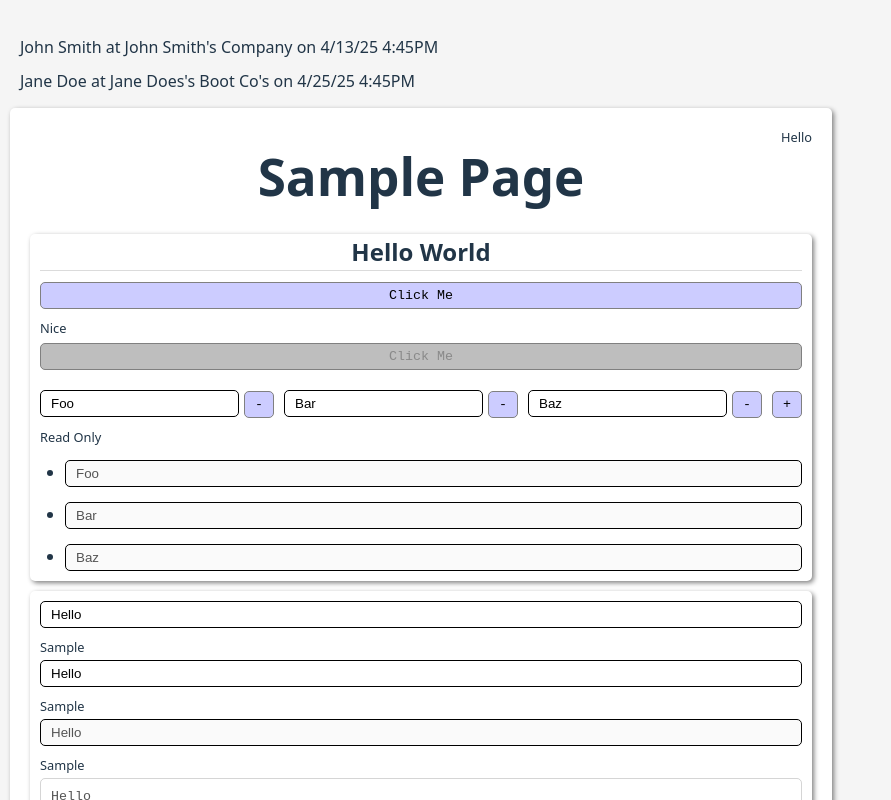
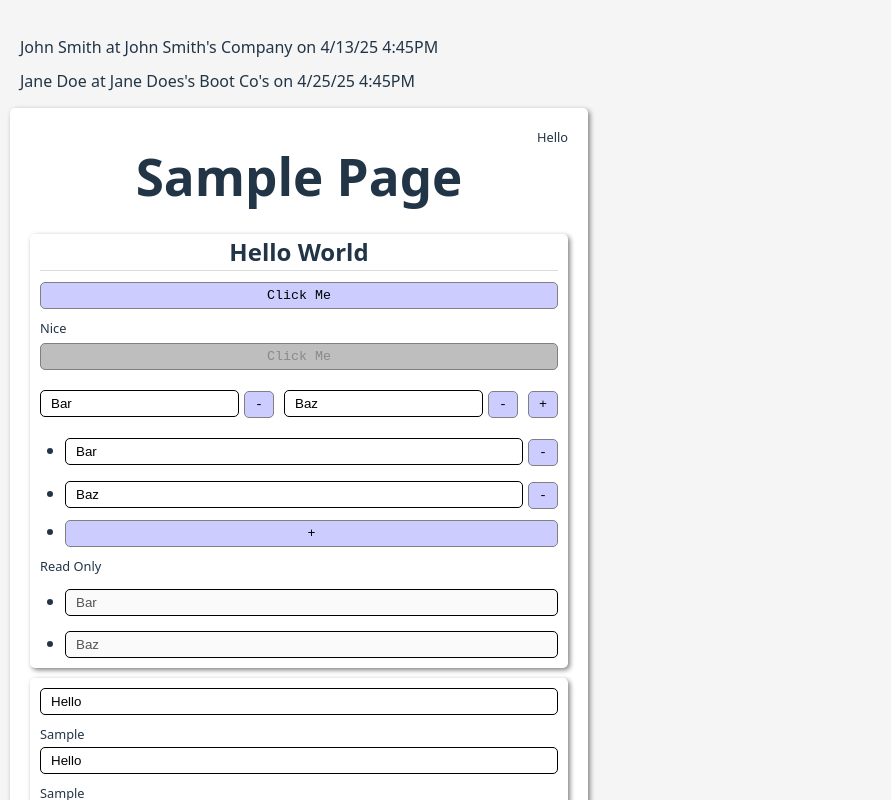
Before and after one commit to Iubalus/arborist, a Vue app in the folder arborist/: page / in a window 1280 px wide. Shown: the top 800 px of the page, without its empty margins (0-891 px from the left). Built offline with nearby package versions, Linux system fonts and the light colour scheme.

Commit message:
Fix linter warnings

```diff
--- a/arborist/src/App.vue
+++ b/arborist/src/App.vue
@@ -19,6 +19,7 @@
         <Btn text="Click Me" @click="() => console.log('hello')"></Btn>
         <Btn label="Nice" text="Click Me" read-only @click="() => console.log('hello')"></Btn>
         <EditList v-model:value="editList" as-row></EditList>
+        <EditList v-model:value="editList"></EditList>
         <EditList v-model:value="editList" label="Read Only" read-only></EditList>
       </Card>
       <Card>
@@ -34,7 +35,7 @@
 <script lang="ts">
 import { defineComponent } from "vue";
 import InterviewSnapshot from './components/InterviewSnapshot.vue';
-import { loadProfiles, Profile } from "./data";
+import { loadProfiles, type Profile } from "./data";
 import LabelText from "./components/bits/LabelText.vue";
 import Card from "./components/bits/Card.vue";
 import EditList from "./components/bits/EditList.vue";
@@ -44,8 +45,8 @@ export default defineComponent({
   components: { InterviewSnapshot, LabelText, Card, EditList, Btn, Page },
   data() {
     return {
-      profiles: [],
-      selectedProfile: null,
+      profiles: [] as Profile[],
+      selectedProfile: null as unknown as Profile,
       testValue: "Hello",
       editList: ["Foo", "Bar", "Baz"]
     }
--- a/arborist/src/components/bits/EditList.vue
+++ b/arborist/src/components/bits/EditList.vue
@@ -1,7 +1,7 @@
 <template>
     <Labelled :label="label">
         <ul :class="[readOnly ? '' : 'draggable', asRow ? 'as-row' : '']">
-            <li v-for="(v, i) in visibleList" :key="keys[i]" :draggable="!readOnly" :ondragover="dragOver"
+            <li v-for="(i) in internalValue.length - 1" :key="keys[i]" :draggable="!readOnly" :ondragover="dragOver"
                 :ondragstart="dragStart" :ondragend="dragEnd" :data-index="i">
                 <div class="item-row">
                     <LabelText v-model:value="internalValue[i]" :read-only="readOnly"></LabelText>
@@ -58,13 +58,9 @@ export default defineComponent({
             deep: true
         }
     },
-    computed: {
-        visibleList() {
-            return this.internalValue;
-        }
-    },
     methods: {
         makeKeys(list: any[]) {
+            //@ts-ignore
             return list.map((v, i) => {
                 return `${new Date().getTime()} ${i}`;
             })
```
